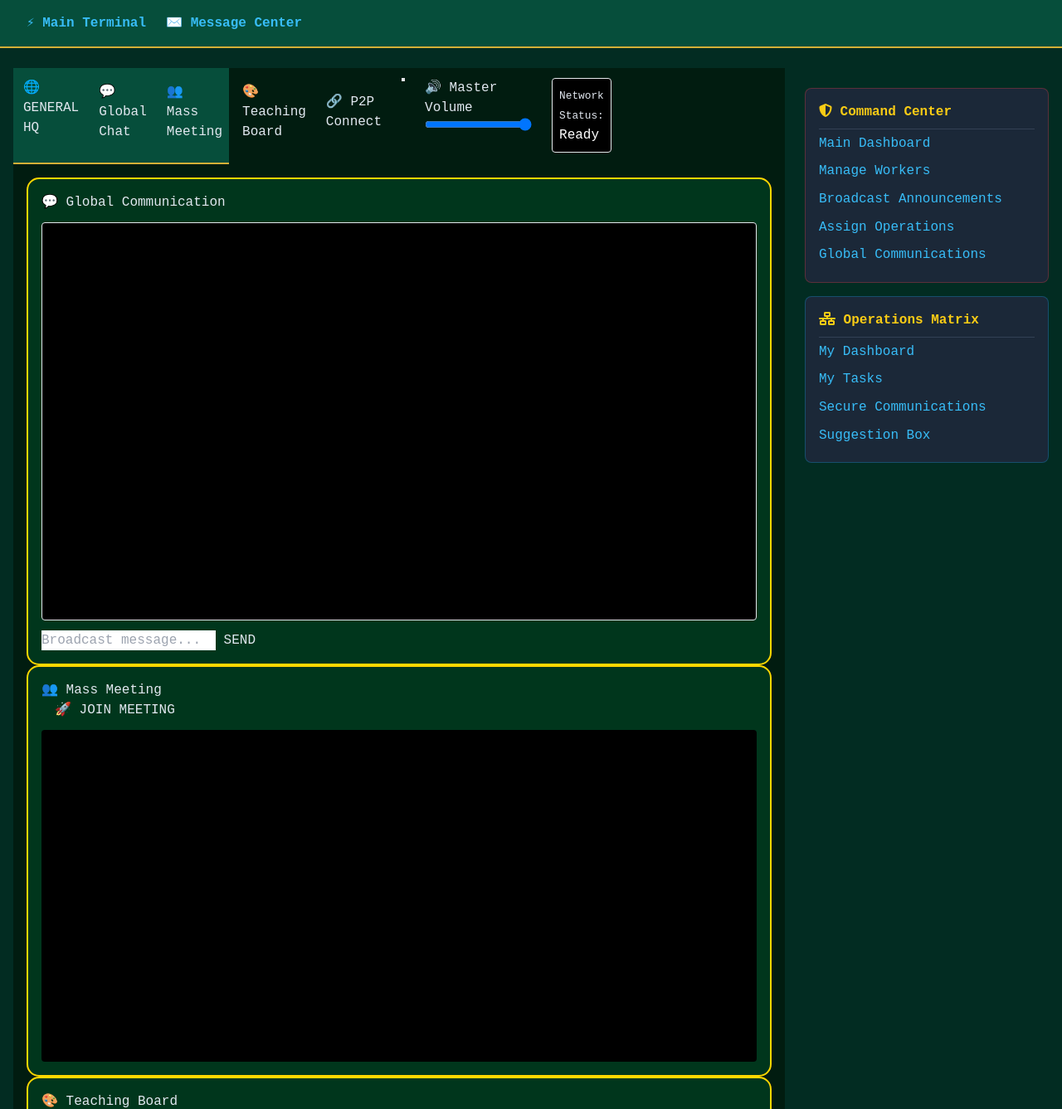
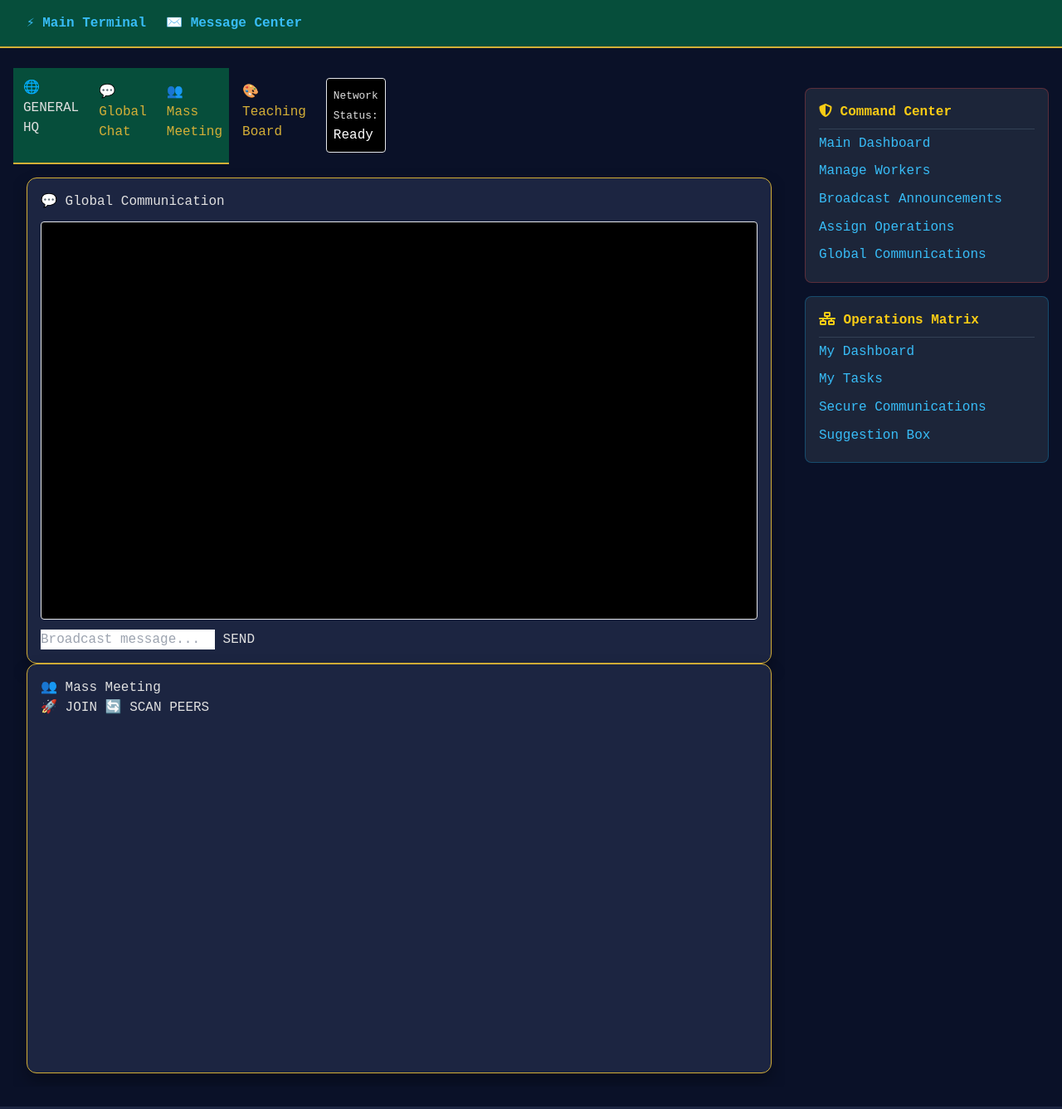
Before and after one commit to divineabraham888-cpu/divine-digital-forum, a Django app: page /dashboard/message-center/ in a window 1280 px wide. Shown: the top 1337 px of the page at 83% size. Run offline with Django 5.2, Linux system fonts and the light colour scheme; a user stored in the database is signed in; data comes from the database, SQL or seed files in the repository; some libraries are stand-ins or nearby versions.

Commit message:
Full structural fix

```diff
--- a/dashboard/templates/dashboard/message_center.html
+++ b/dashboard/templates/dashboard/message_center.html
@@ -2,22 +2,27 @@
 {% block content %}
 <script src="https://unpkg.com/peerjs@1.5.2/dist/peerjs.min.js"></script>
 
-<div class="divine-app-container d-flex vh-100" style="background-color: #011C10;">
+<style>
+    :root {
+        --deep-navy: #0a1128;
+        --royal-gold: #d4af37;
+        --charcoal: #1c2541;
+        --text-light: #e0e0e0;
+    }
+    body { background-color: var(--deep-navy) !important; color: var(--text-light) !important; }
+    .hub-section { animation: fadeIn 0.3s ease-in-out; }
+    .divine-card { background: var(--charcoal); border: 1px solid var(--royal-gold); border-radius: 12px; box-shadow: 0 10px 20px rgba(0,0,0,0.3); }
+    .btn-outline-warning { color: var(--royal-gold); border-color: var(--royal-gold); }
+    .btn-outline-warning:hover { background: var(--royal-gold); color: black; }
+    @keyframes fadeIn { from { opacity: 0; } to { opacity: 1; } }
+</style>
+
+<div class="divine-app-container d-flex vh-100">
     <nav class="bg-dark border-end border-warning d-flex flex-column p-3" style="width: 260px;">
         <h4 class="text-warning mb-4 fw-bold">🌐 GENERAL HQ</h4>
-
         <button class="btn btn-outline-warning mb-2 text-start fw-bold" onclick="switchHubSection('chat')">💬 Global Chat</button>
         <button class="btn btn-outline-warning mb-2 text-start fw-bold" onclick="switchHubSection('meeting')">👥 Mass Meeting</button>
         <button class="btn btn-outline-warning mb-2 text-start fw-bold" onclick="switchHubSection('board')">🎨 Teaching Board</button>
-        <button class="btn btn-outline-warning mb-2 text-start fw-bold" onclick="switchHubSection('p2p')">🔗 P2P Connect</button>
-
-        <hr class="border-warning border-2 border-opacity-50">
-
-        <div class="mb-3 text-light">
-            <label class="form-label small text-warning fw-bold mb-1">🔊 Master Volume</label>
-            <input type="range" class="form-range" id="master-volume" min="0" max="100" value="100" onchange="adjustMasterVolume(this.value)">
-        </div>
-
         <div class="mt-auto p-2 border border-warning rounded bg-black">
             <small class="text-warning d-block">Network Status:</small>
             <span id="hub-status" class="text-white small fw-bold">Ready</span>
@@ -25,12 +30,11 @@
     </nav>
 
     <main class="flex-grow-1 p-4 overflow-auto">
-
         <section id="hub-section-chat" class="hub-section">
             <div class="divine-card p-4 h-100">
                 <h3 class="text-warning mb-3">💬 Global Communication</h3>
                 <div id="global-chat-box" class="bg-black text-light p-3 mb-3 rounded border border-warning" style="height: 60vh; overflow-y: auto;"></div>
-                <form id="global-chat-form" onsubmit="sendGlobalMessage(event)">
+                <form onsubmit="sendGlobalMessage(event)">
                     {% csrf_token %}
                     <div class="input-group">
                         <input type="text" id="global-chat-input" class="form-control bg-dark text-white border-warning" placeholder="Broadcast message..." required>
@@ -42,102 +46,49 @@
 
         <section id="hub-section-meeting" class="hub-section d-none">
             <div class="divine-card p-4 h-100">
-                <div class="d-flex justify-content-between align-items-center mb-3">
+                <div class="d-flex justify-content-between mb-3">
                     <h3 class="text-warning">👥 Mass Meeting</h3>
-                    <button id="join-btn" class="btn btn-success fw-bold px-4" onclick="joinGeneralMeeting()">🚀 JOIN MEETING</button>
-                </div>
-                <div id="video-grid" class="row row-cols-1 row-cols-md-3 g-3 p-3 rounded" style="background: #000; min-height: 50vh;">
-                    <div class="col" id="local-stream-container" style="display: none;">
-                        <video id="hub-local-vid" class="w-100 h-100 border border-warning rounded" autoplay muted playsinline></video>
+                    <div>
+                        <button id="join-btn" class="btn btn-success fw-bold" onclick="joinGeneralMeeting()">🚀 JOIN</button>
+                        <button class="btn btn-info fw-bold" onclick="connectToAllPeers()">🔄 SCAN PEERS</button>
                     </div>
                 </div>
-                <div id="meeting-controls" class="d-flex gap-3 mt-3" style="display: none !important;">
-                    <button class="btn btn-outline-warning" onclick="toggleHubAudio()">🎙️ Audio</button>
-                    <button class="btn btn-outline-warning" onclick="toggleHubVideo()">📹 Video</button>
+                <div id="video-grid" class="row g-3" style="min-height: 50vh;">
+                    <div class="col-4" id="local-stream-container" style="display: none;">
+                        <video id="hub-local-vid" class="w-100 border border-warning rounded" autoplay muted playsinline></video>
+                    </div>
                 </div>
-            </div>
-        </section>
-
-        <section id="hub-section-board" class="hub-section d-none">
-            <div class="divine-card p-4 h-100">
-                <h3 class="text-warning">🎨 Teaching Board</h3>
-                <iframe src="https://excalidraw.com/" class="w-100 rounded border border-warning" style="height: 65vh;"></iframe>
-            </div>
-        </section>
-
-        <section id="hub-section-p2p" class="hub-section d-none">
-            <div class="divine-card p-4 h-100">
-                <h3 class="text-warning">🔗 P2P Management</h3>
-                <p class="text-light">Manage direct connections below.</p>
-                <div id="p2p-container" class="text-white"></div>
             </div>
         </section>
     </main>
 </div>
 
-<style>
-    .hub-section { animation: fadeIn 0.3s ease-in-out; }
-    .divine-card { background: #00361C; border: 2px solid #FFD700; border-radius: 15px; }
-    @keyframes fadeIn { from { opacity: 0; } to { opacity: 1; } }
-</style>
+<script>
+    // Global State
+    let hubPeer, hubStream;
+    let activeConnections = {};
+    let lastMessageCount = 0;
 
-<script>
     function switchHubSection(id) {
         document.querySelectorAll('.hub-section').forEach(s => s.classList.add('d-none'));
         document.getElementById('hub-section-' + id).classList.remove('d-none');
     }
 
-    // PeerJS Init
-    let hubPeer, hubStream;
-    const corporateContacts = [{% for contact in contacts %} "{{ contact.id }}", {% endfor %}];
-
-    async function joinGeneralMeeting() {
-        const statusEl = document.getElementById('hub-status');
-        try {
-            hubStream = await navigator.mediaDevices.getUserMedia({ video: true, audio: true });
-            document.getElementById('hub-local-vid').srcObject = hubStream;
-            document.getElementById('local-stream-container').style.display = 'block';
-
-            // Standard Cloud Server
-            hubPeer = new Peer("divine_master_" + "{{ request.user.id }}", {
-                host: 'peerjs.com',
-                port: 443,
-                secure: true
-            });
-
-            hubPeer.on('open', (id) => {
-                statusEl.innerText = "🟢 Online";
-                corporateContacts.forEach(uid => {
-                    if(uid != "{{ request.user.id }}") {
-                        const call = hubPeer.call("divine_master_" + uid, hubStream);
-                        call.on('stream', stream => renderRemoteVideo(uid, stream));
-                    }
-                });
-            });
-
-            hubPeer.on('call', call => {
-                call.answer(hubStream);
-                call.on('stream', stream => renderRemoteVideo(call.peer, stream));
-            });
-        } catch(e) { alert("Camera/Mic Access Denied."); }
-    }
-
-    function renderRemoteVideo(peerId, stream) {
-        const grid = document.getElementById('video-grid');
-        const vid = document.createElement('video');
-        vid.autoplay = true;
-        vid.playsInline = true;
-        vid.srcObject = stream;
-        vid.className = "col w-25 border border-info";
-        grid.appendChild(vid);
-    }
-
     // Chat Logic
     async function loadGlobalMessages() {
-        const res = await fetch("{% url 'dashboard:fetch_messages' 0 %}");
-        const data = await res.json();
-        const box = document.getElementById('global-chat-box');
-        box.innerHTML = data.map(m => `<div><b>${m.sender__username}:</b> ${m.content}</div>`).join('');
+        try {
+            const res = await fetch("{% url 'dashboard:fetch_messages' 0 %}");
+            const data = await res.json();
+            if (data.length > 0 && data.length !== lastMessageCount) {
+                const box = document.getElementById('global-chat-box');
+                box.innerHTML = data.map(m => `
+                    <div class="mb-2 p-2 rounded" style="background: rgba(255,255,255,0.05)">
+                        <b style="color: #d4af37;">${m.sender__username}:</b> ${m.content}
+                    </div>`).join('');
+                box.scrollTop = box.scrollHeight;
+                lastMessageCount = data.length;
+            }
+        } catch(e) {}
     }
 
     async function sendGlobalMessage(e) {
@@ -152,5 +103,55 @@
     }
 
     setInterval(loadGlobalMessages, 3000);
+
+    // P2P Logic
+    async function joinGeneralMeeting() {
+        const statusEl = document.getElementById('hub-status');
+        try {
+            hubStream = await navigator.mediaDevices.getUserMedia({ video: true, audio: true });
+            document.getElementById('hub-local-vid').srcObject = hubStream;
+            document.getElementById('local-stream-container').style.display = 'block';
+
+            hubPeer = new Peer("divine_master_" + "{{ request.user.id }}", {
+                host: 'peerjs.com', port: 443, secure: true
+            });
+
+            hubPeer.on('open', (id) => {
+                statusEl.innerText = "🟢 Online: " + id;
+            });
+
+            hubPeer.on('call', call => {
+                call.answer(hubStream);
+                call.on('stream', stream => renderRemoteVideo(call.peer, stream));
+            });
+        } catch(e) { alert("Camera/Mic Error: " + e.message); }
+    }
+
+    function connectToAllPeers() {
+        const targets = [{% for contact in contacts %} "{{ contact.id }}", {% endfor %}];
+        targets.forEach(tid => {
+            if(tid != "{{ request.user.id }}") {
+                const peerId = "divine_master_" + tid;
+                if(!activeConnections[peerId]) {
+                    const call = hubPeer.call(peerId, hubStream);
+                    if(call) {
+                        call.on('stream', stream => renderRemoteVideo(tid, stream));
+                        activeConnections[peerId] = call;
+                    }
+                }
+            }
+        });
+    }
+
+    function renderRemoteVideo(peerId, stream) {
+        if(document.getElementById('vid_' + peerId)) return;
+        const grid = document.getElementById('video-grid');
+        const v = document.createElement('video');
+        v.id = 'vid_' + peerId;
+        v.autoplay = true; v.playsInline = true;
+        v.className = "col-4 border border-info m-2";
+        v.srcObject = stream;
+        grid.appendChild(v);
+    }
 </script>
 {% endblock %}
```
